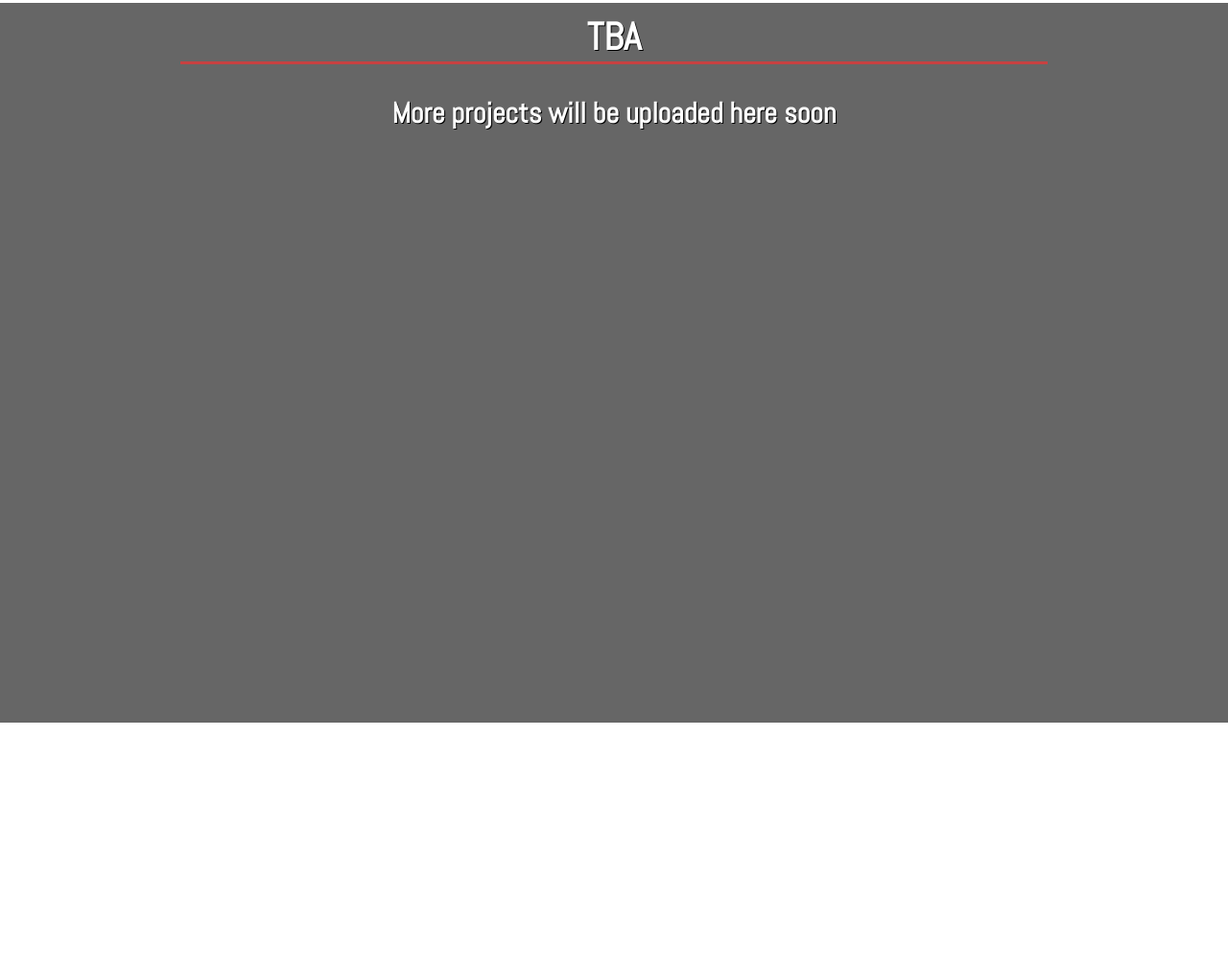
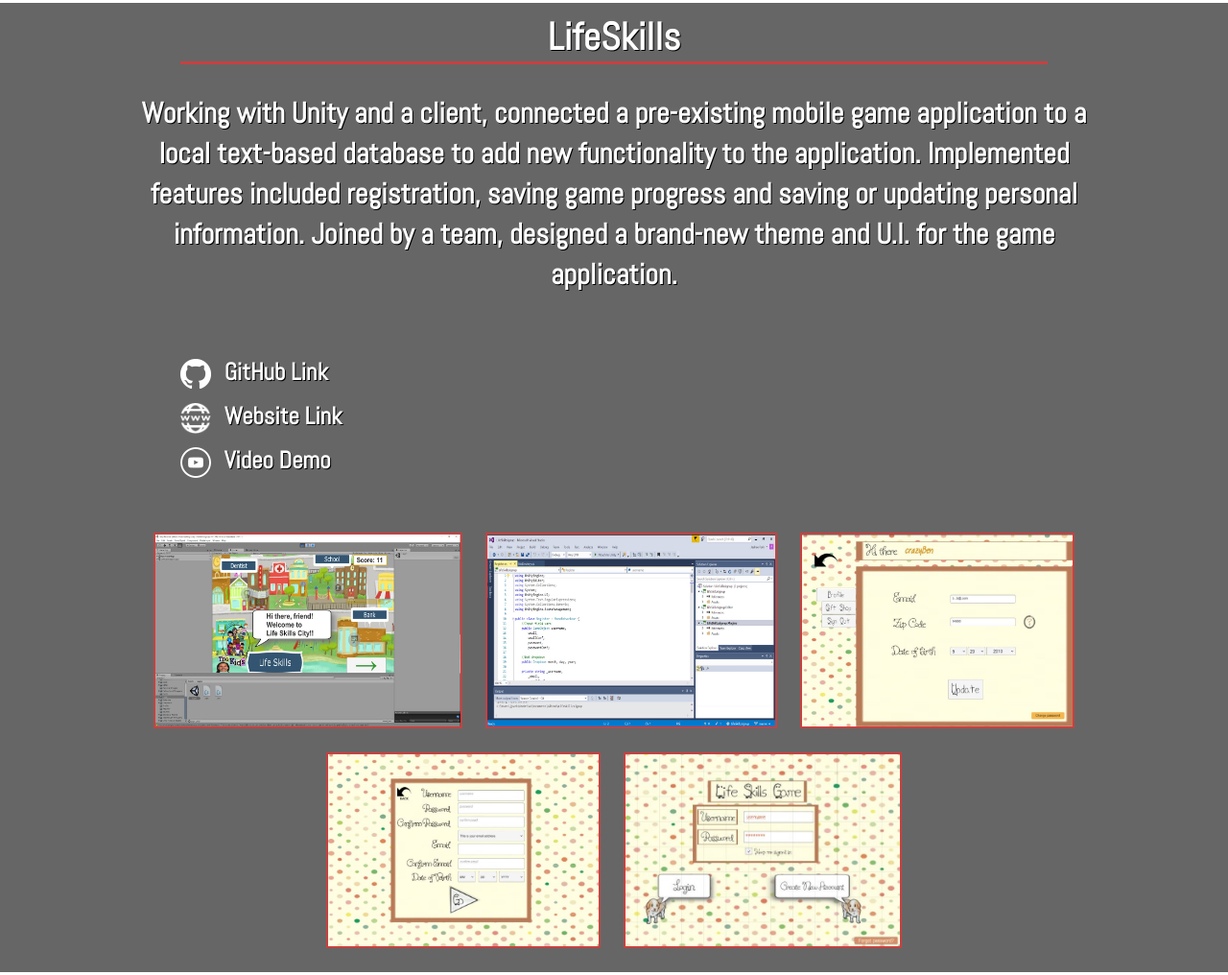
Before and after one commit to benaymane/benaymane.github.io, a plain HTML site: page showcase.html in a window 1280 px wide. Shown: the part 2138-3154 px from the top of the page at 96% size. Before the commit the page ends 2991 px from the top, so only its background shows below. Drawn offline with Linux system fonts and the light colour scheme.

Commit message:
Added Lifeskills project

```diff
--- a/showcase.html
+++ b/showcase.html
@@ -29,7 +29,7 @@
             <a href="contact.html">CONTACT</a>
         </div>
 
-        <div id="picture_viewer">
+        <div onclick="closeViewer()" id="picture_viewer">
             <div onclick="closeViewer()" id="closing_bar">
                 <img src="style/closing_X.png" />
             </div>
@@ -55,7 +55,7 @@
                         <p>
                                 <div class="link">
                                     <img src="style/GitHub-Mark-Light-32px.png" />
-                                    <a href="https://github.com">GitHub Link</a>
+                                    <a href="https://github.com/benaymane/auxilium">GitHub Link</a>
                                 </div>
                                 <div class="link">
                                     <img src="style/domain.png" />
@@ -89,11 +89,11 @@
                         <p>
                                 <div class="link">
                                     <img src="style/GitHub-Mark-Light-32px.png" />
-                                    <a href="https://github.com">GitHub Link</a>
+                                    <a href="https://github.com/benaymane/Diet-Bud-App">GitHub Link</a>
                                 </div>
                                 <div class="link">
-                                    <img src="style/google_play.png" class="bigger_icon"/>
-                                    <a href="https://play.google.com/store">GooglePlay Link</a>
+                                    <!--><img src="style/google_play.png" class="bigger_icon"/>
+                                    <a href="https://play.google.com/store">GooglePlay Link</a><!-->
                                 </div>
                         </p>
                     </div>
@@ -102,6 +102,39 @@
                     <div onclick="showImage('DietBud_1.jpg')" class="picture"><img src="style/DietBud_1.jpg"/></div>
                     <div onclick="showImage('DietBud_2.jpg')" class="picture"><img src="style/DietBud_2.jpg"/></div>
                     <div onclick="showImage('DietBud_3.jpg')" class="picture"><img src="style/DietBud_3.jpg"/></div>
+                    <div onclick="showImage('DietBud_3.jpg')" class="picture"><img src="style/DietBud_4.jpg"/></div>
+                </div>
+            </div>
+        </div>
+
+        <div id="showcase_container">
+            <div id="showcase">
+                <div id="project">
+                    <h1>LifeSkills</h1>
+                    <p>Working with Unity and a client, connected a pre-existing mobile game application to a local text-based database to add new functionality to the application. Implemented features included registration, saving game progress and saving or updating personal information. Joined by a team, designed a brand-new theme and U.I. for the game application.  </p>
+                    <div id="links">
+                        <p>
+                                <div class="link">
+                                    <img src="style/GitHub-Mark-Light-32px.png" />
+                                    <a href="https://github.com/benaymane/LifeSkillzsignup">GitHub Link</a>
+                                </div>
+                                <div class="link">
+                                    <img src="style/domain.png" />
+                                    <a href="https://itsallaboutthekids.org">Website Link</a>
+                                </div>
+                                <div class="link">
+                                    <img src="style/video_icon.png" />
+                                    <a href="https://www.youtube.com/watch?v=3DrhKPQil1M">Video Demo</a>
+                                </div>
+                        </p>
+                    </div>
+                </div>
+                <div id="pictures">
+                    <div onclick="showImage('Lifeskills_1.jpg')" class="picture"><img src="style/Lifeskills_1.jpg"/></div>
+                    <div onclick="showImage('Lifeskills_2.jpg')" class="picture"><img src="style/Lifeskills_2.jpg"/></div>
+                    <div onclick="showImage('Lifeskills_3.jpg')" class="picture"><img src="style/Lifeskills_3.jpg"/></div>
+                    <div onclick="showImage('Lifeskills_4.jpg')" class="picture"><img src="style/Lifeskills_4.jpg"/></div>
+                    <div onclick="showImage('Lifeskills_5.jpg')" class="picture"><img src="style/Lifeskills_5.jpg"/></div>
                 </div>
             </div>
         </div>
```
Also changed, not shown: style/DietBud_4.jpg (added), style/Lifeskills_1.jpg (added), style/Lifeskills_2.jpg (added), style/Lifeskills_3.jpg (added), style/Lifeskills_4.jpg (added), style/Lifeskills_5.jpg (added), style/video_icon.png (added).
